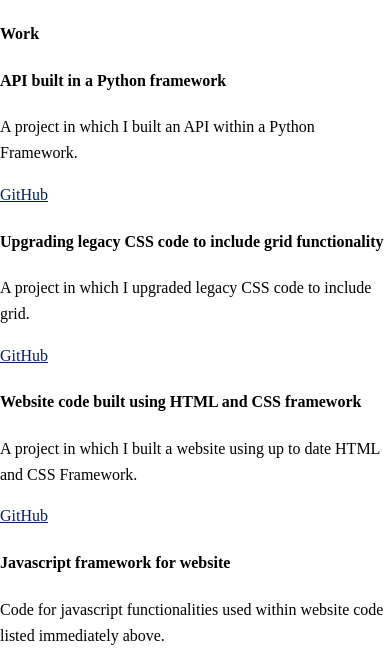
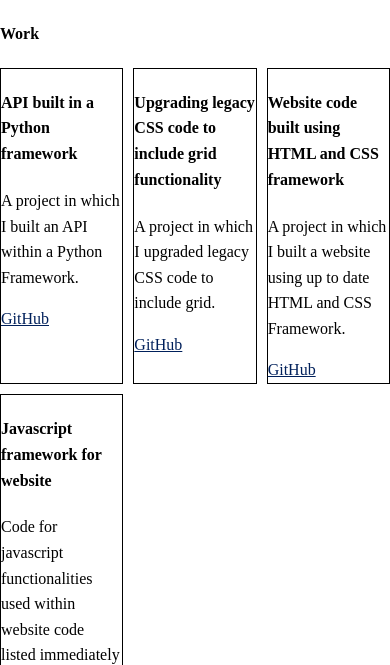
Before and after one commit to mbains-source/website-portfolio, a plain HTML site: page work.html in a window 390 px wide. Shown: the part 2167-2832 px from the top of the page. Drawn offline with Linux system fonts and the light colour scheme; a web font is replaced by a local one.

Commit message:
Update style.production.css

```diff
--- a/cascadingstylesheets/style.production.css
+++ b/cascadingstylesheets/style.production.css
@@ -167,9 +167,15 @@ margin-left: 15px;
 
 @media all and (max-width: 500px) {
   .grid {
-    grid-template-columns: 1fr;
+    display:grid;
+    grid-template-columns: 1fr 1fr 1fr;
     grid-gap: 10px;
   }
+  .grid__item{
+   border:1px solid black;
+
+ }
+
   .grid__item:last-child {
     grid-column: auto / auto;
     grid-row: auto / auto;
@@ -179,19 +185,7 @@ margin-left: 15px;
   }
 }
 
-@media all and (max-width: 500px) {
-  .grid {
-    grid-template-columns: 2fr;
-    grid-gap: 10px;
-  }
-  .grid__item:last-child {
-    grid-column: auto / auto;
-    grid-row: auto / auto;
-  }
-  h2 {
-    font-size: 18px;
-  }
-}
+
 
 /*===========================SVG ANIMATIONS====================*/
 
```
